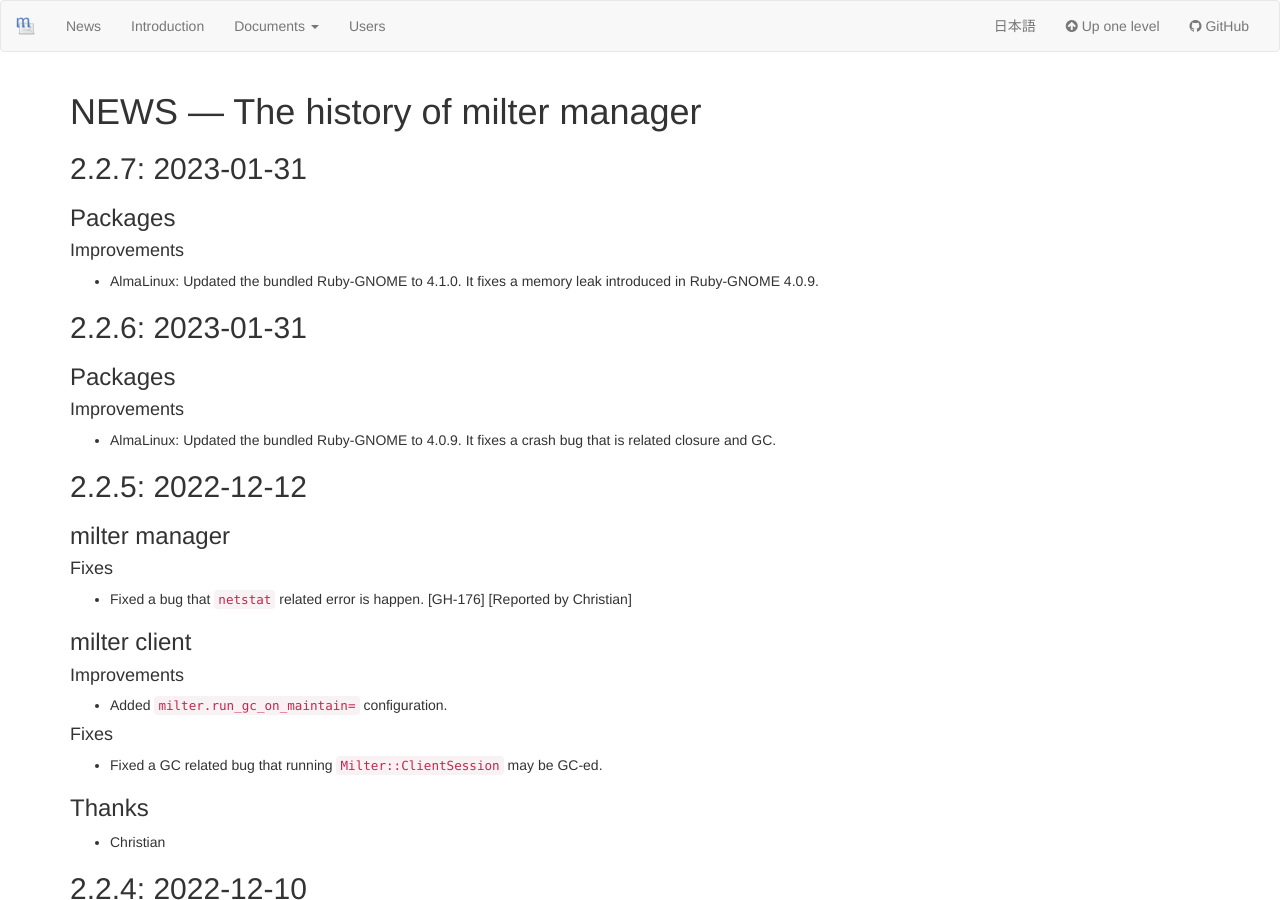
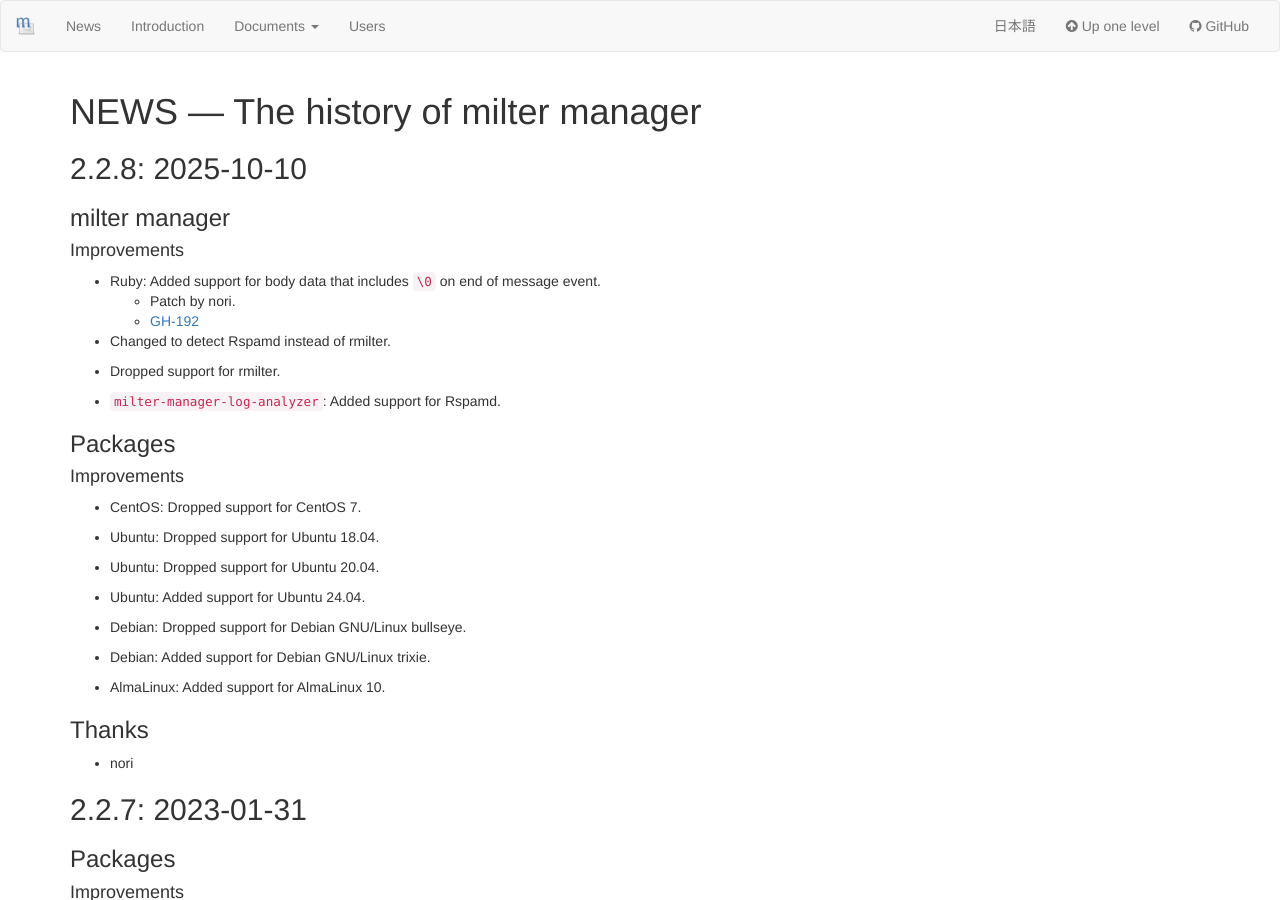
Before and after one commit to milter-manager/milter-manager.github.io, a Jekyll site: the page built from news/index.md, in a window 1280 px wide and 900 px high. Built offline with Jekyll 4.4.1, drawn with Linux system fonts in a browser that asks for light colours.

Commit message:
Add 2.2.8 entry

```diff
--- a/news/index.md
+++ b/news/index.md
@@ -4,6 +4,45 @@ description: The history of milter manager
 ---
 
 # NEWS --- The history of milter manager
+
+## 2.2.8: 2025-10-10 {#release-2-2-8}
+
+### milter manager
+
+#### Improvements
+
+  * Ruby: Added support for body data that includes `\0` on end of
+    message event.
+    * Patch by nori.
+    * [GH-192](https://github.com/milter-manager/milter-manager/issues/192)
+
+  * Changed to detect Rspamd instead of rmilter.
+
+  * Dropped support for rmilter.
+
+  * `milter-manager-log-analyzer`: Added support for Rspamd.
+
+### Packages
+
+#### Improvements
+
+  * CentOS: Dropped support for CentOS 7.
+
+  * Ubuntu: Dropped support for Ubuntu 18.04.
+
+  * Ubuntu: Dropped support for Ubuntu 20.04.
+
+  * Ubuntu: Added support for Ubuntu 24.04.
+
+  * Debian: Dropped support for Debian GNU/Linux bullseye.
+
+  * Debian: Added support for Debian GNU/Linux trixie.
+
+  * AlmaLinux: Added support for AlmaLinux 10.
+
+### Thanks
+
+  * nori
 
 ## 2.2.7: 2023-01-31 {#release-2-2-7}
 
```
Also changed, not shown: ja/news/index.md (+38 -0 lines).
